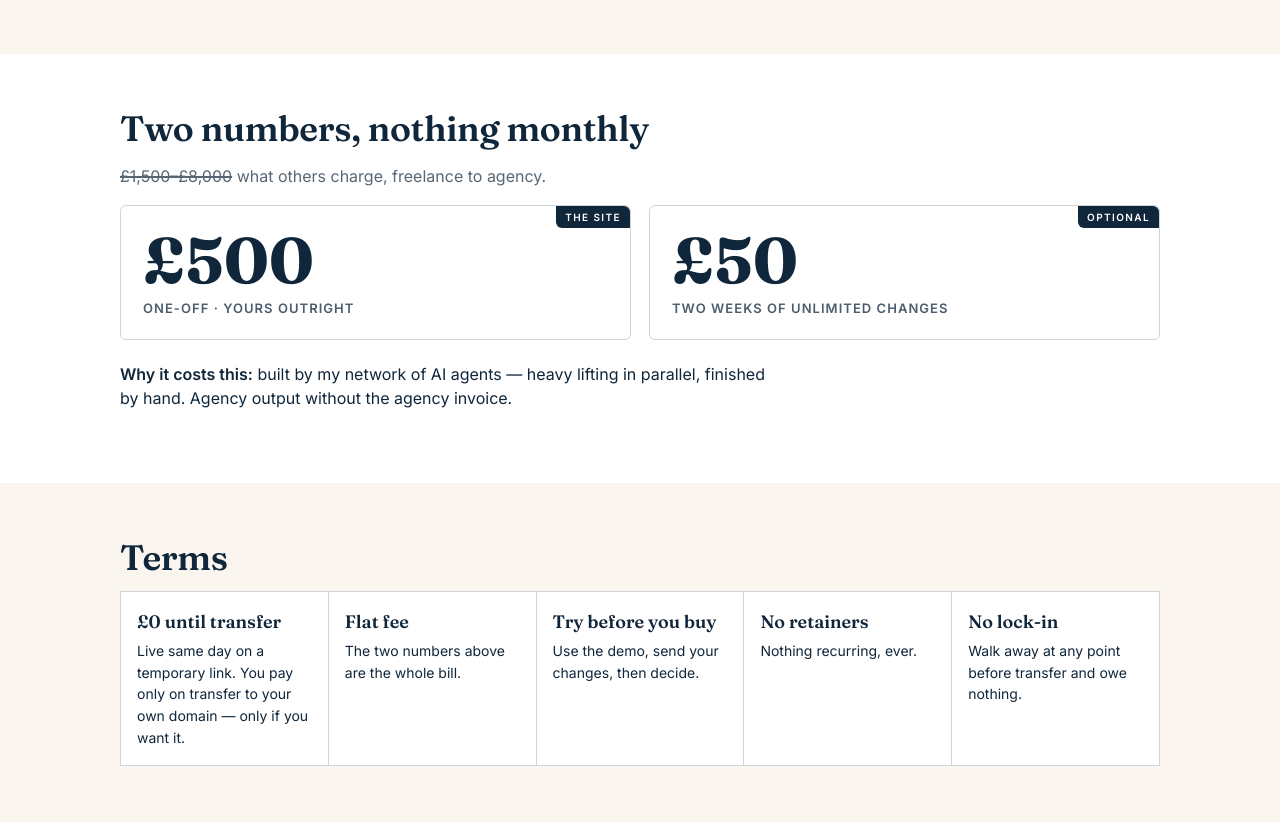
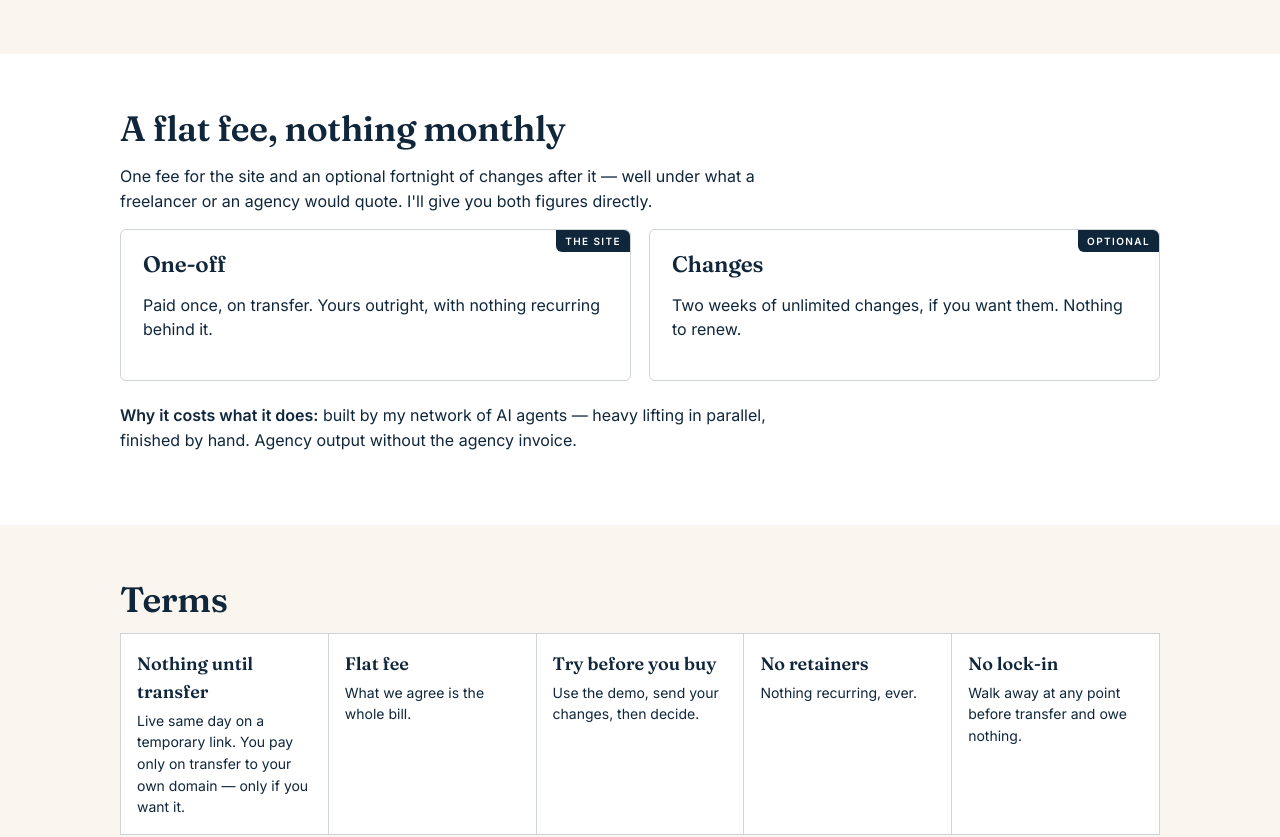
Before and after one commit to OttomanLabsAI/dynamic-connectome-lab-web, a website: page public/offer/index.html in a window 1280 px wide. Shown: the part 1234-2071 px from the top of the page. Drawn offline with Linux system fonts and the light colour scheme.

Commit message:
State the deal on the offer page without the figures
The page led with two numbers before anyone had asked what the work was
worth. It now sets out the shape of it — one flat fee, an optional fortnight
of changes, nothing recurring — and leaves the figures to be given in person.

- Replace the two price cards with what each one buys, keeping the band
- Drop the struck-through market range; the line above makes the same point
- Reword the terms strip, which pointed at numbers no longer on the page
- Remove the big-number styles, now that nothing uses them

```diff
--- a/public/offer/index.html
+++ b/public/offer/index.html
@@ -57,11 +57,6 @@
       font-weight:600;letter-spacing:.01em;font-size:16px}
     td:first-child{width:50%}
     td:last-child{background:#F3F4F5}
-    .price{font:700 clamp(2.6rem,9vw,4rem)/1 var(--op-display)}
-    .price small{font:600 13px/1.3 var(--op-body);text-transform:uppercase;
-      letter-spacing:.08em;display:block;margin-top:8px;color:inherit;opacity:.75}
-    .struck{opacity:.7}
-    .struck s{text-decoration-thickness:2px}
     .strip{display:grid;gap:1px;
       grid-template-columns:repeat(auto-fit,minmax(min(200px,100%),1fr));
       background:var(--op-line);border:1px solid var(--op-line)}
@@ -145,20 +140,20 @@
 
 <section class="band-panel light">
   <div class="wrap">
-    <h2>Two numbers, nothing monthly</h2>
-    <p class="struck"><s>£1,500–£8,000</s> what others charge,
-      freelance to agency.</p>
+    <h2>A flat fee, nothing monthly</h2>
+    <p>One fee for the site and an optional fortnight of changes after it —
+      well under what a freelancer or an agency would quote. I'll give you
+      both figures directly.</p>
     <div class="grid">
       <div class="card"><span class="tag">The site</span>
-        <div class="price">£500<small>One-off · yours outright</small></div>
-      </div>
+        <h3 data-one-line>One-off</h3><p>Paid once, on transfer. Yours
+          outright, with nothing recurring behind it.</p></div>
       <div class="card"><span class="tag">Optional</span>
-        <div class="price">£50<small>Two weeks of unlimited
-          changes</small></div>
-      </div>
+        <h3 data-one-line>Changes</h3><p>Two weeks of unlimited changes,
+          if you want them. Nothing to renew.</p></div>
     </div>
-    <p style="margin-top:22px"><strong>Why it costs this:</strong> built by my
-      network of AI agents — heavy lifting in parallel, finished by hand.
+    <p style="margin-top:22px"><strong>Why it costs what it does:</strong> built
+      by my network of AI agents — heavy lifting in parallel, finished by hand.
       Agency output without the agency invoice.</p>
   </div>
 </section>
@@ -167,9 +162,9 @@
   <div class="wrap">
     <h2 data-one-line>Terms</h2>
     <div class="strip">
-      <div><b>£0 until transfer</b>Live same day on a temporary link. You pay
-        only on transfer to your own domain — only if you want it.</div>
-      <div><b>Flat fee</b>The two numbers above are the whole bill.</div>
+      <div><b>Nothing until transfer</b>Live same day on a temporary link. You
+        pay only on transfer to your own domain — only if you want it.</div>
+      <div><b>Flat fee</b>What we agree is the whole bill.</div>
       <div><b>Try before you buy</b>Use the demo, send your changes, then decide.</div>
       <div><b>No retainers</b>Nothing recurring, ever.</div>
       <div><b>No lock-in</b>Walk away at any point before transfer and owe nothing.</div>
```
Also changed, not shown: src/offer.html (+13 -18 lines).
